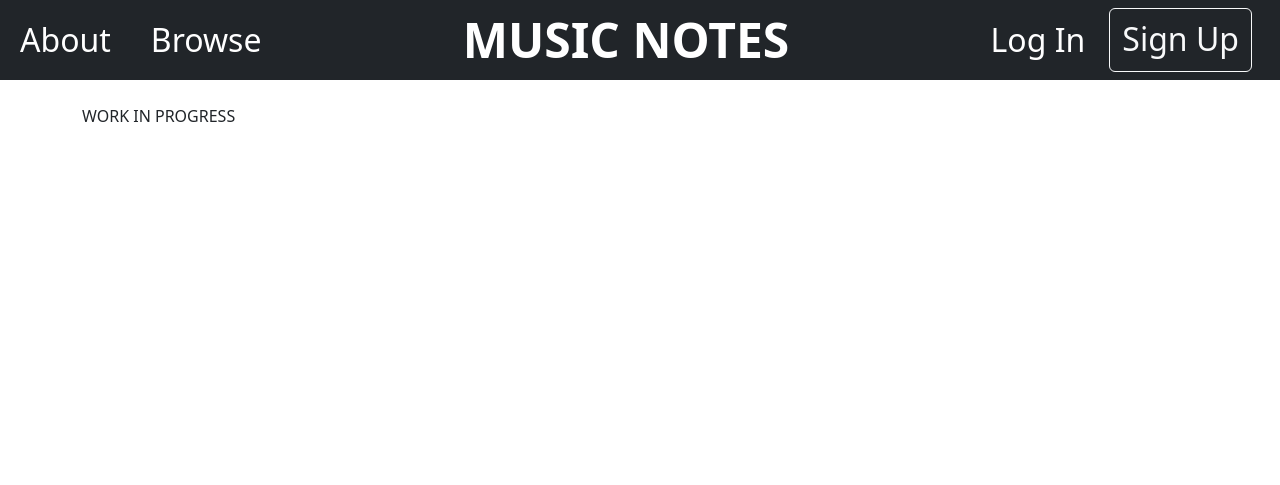
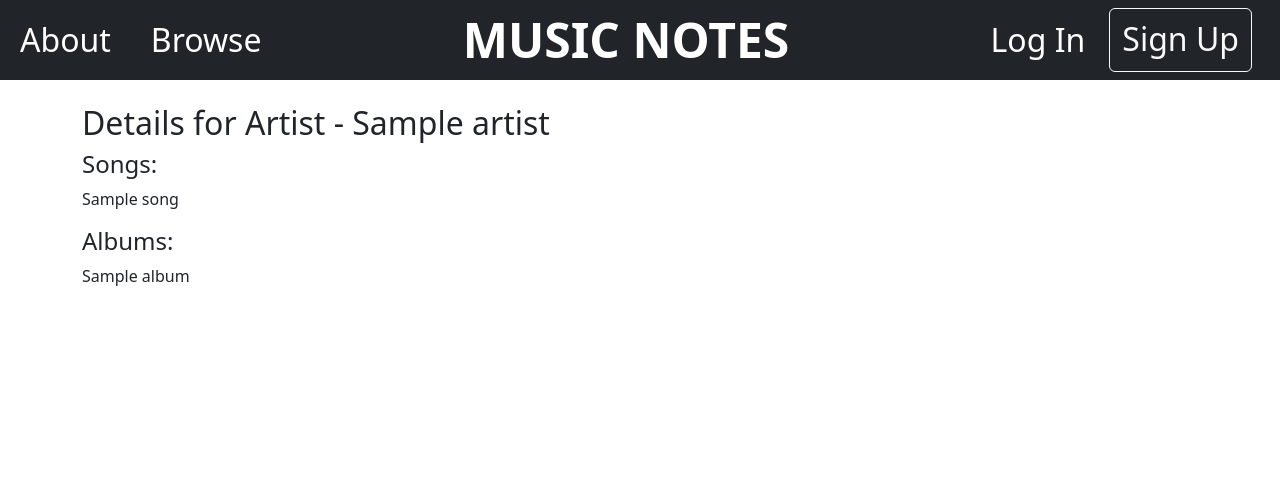
Before and after one commit to Fintani/MusicNotes, a Django app: a page that uses templates/music_notes/artist_detail.html in a window 1280 px wide. Shown: the top 485 px of the page. Run offline with Django 3.2, Linux system fonts and the light colour scheme; tables that the repository leaves empty hold one stand-in row (values such as "Sample post").

Commit message:
getting prepared to merge into main

```diff
--- a/music_notes/models.py
+++ b/music_notes/models.py
@@ -63,7 +63,7 @@ class Song(models.Model):
         return Artist.objects.get_or_create(name="Unknown Artist")[0].id
 
     title = models.CharField(max_length=255)
-    artist = models.ForeignKey(Artist, on_delete=models.CASCADE, default=default_artist)
+    artist = models.ForeignKey(Artist, on_delete=models.CASCADE, default=default_artist, related_name="songs")
     album = models.ForeignKey(Album, on_delete=models.CASCADE, related_name="songs")
     duration = models.DurationField()
 
--- a/music_notes/views.py
+++ b/music_notes/views.py
@@ -175,9 +175,14 @@ def artist_detail(request, artist_name):
     artist_name = artist_name.replace('-', ' ')
     artist = get_object_or_404(Artist, name=artist_name)
     name = artist.name
+    albums = artist.albums.all()
+    songs = artist.songs.all()
 
     return render(request, 'music_notes/artist_detail.html', {
-        'name': name
+        'artist': artist,
+        'name': name,
+        'albums': albums,
+        'songs': songs
     })
 
 def album_detail(request, artist_name, album_title):
--- a/templates/music_notes/album_detail.html
+++ b/templates/music_notes/album_detail.html
@@ -10,6 +10,7 @@
 <h2>Details for Album - {{ album.title }}</h2>
 <p>Artist: {{ album.artist }}</p>
 <p>Release Date : {{album.release_date}}</p>
+<h4>Songs:</h4>
 <div>
     {% for song in songs %}
     <p>{{ song.title }}</p>
--- a/templates/music_notes/artist_detail.html
+++ b/templates/music_notes/artist_detail.html
@@ -1,9 +1,21 @@
 {% extends "music_notes/base.html" %}
 
 {% block title_block %}
-    Artist: {{ artist.name }}
+    Artist Detail
 {% endblock %}
 
 {% block body_block %}
-    <p>WORK IN PROGRESS</p>
+    <h2>Details for Artist - {{ artist.name }}</h2>
+    <div>
+        <h4>Songs:</h4>
+        {% for song in songs %}
+        <p>{{ song.title }}</p>
+        {% endfor %}
+    </div>
+    <div>
+        <h4>Albums:</h4>
+        {% for album in albums %}
+        <p>{{ album.title }}</p>
+        {% endfor %}
+    </div>
 {% endblock %}
```
